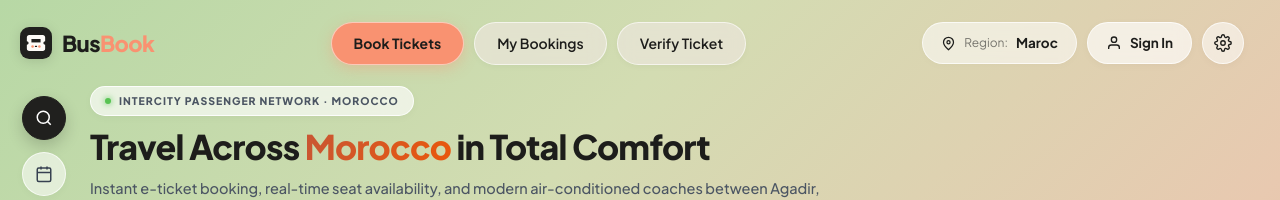
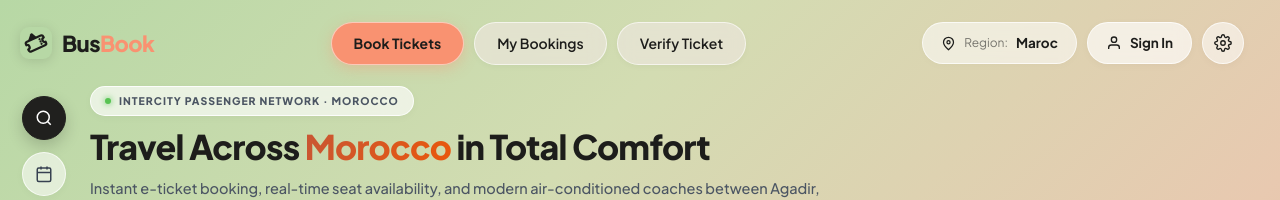
Before and after one commit to MohamedOuadra/busbook-webservices, an Angular app in the folder busbook-angular-frontend/: page / in a window 1280 px wide. Shown: the top 200 px of the page. Built offline with nearby package versions, Linux system fonts and the light colour scheme; no server answers.

Commit message:
feat(branding): update app logo to tilted ticket voucher icon on sage green badge

```diff
--- a/busbook-angular-frontend/src/app/layouts/admin-layout/admin-layout.html
+++ b/busbook-angular-frontend/src/app/layouts/admin-layout/admin-layout.html
@@ -4,13 +4,19 @@
     <!-- Brand Logo -->
     <a routerLink="/admin" class="admin-brand" aria-label="BusBook Administration">
       <div class="brand-badge">
-        <svg viewBox="0 0 28 28" fill="none" class="brand-svg">
-          <rect width="28" height="28" rx="8" fill="#20201E"/>
-          <path d="M6 9C6 7.89 6.89 7 8 7H20C21.11 7 22 7.89 22 9V12.5C21.17 12.5 20.5 13.17 20.5 14C20.5 14.83 21.17 15.5 22 15.5V19C22 20.11 21.11 21 20 21H8C6.89 21 6 20.11 6 19V15.5C6.83 15.5 7.5 14.83 7.5 14C7.5 13.17 6.83 12.5 6 12.5V9Z" fill="#FDFBF7"/>
-          <path d="M10 10.5H18V13.5H10V10.5Z" fill="#20201E"/>
-          <circle cx="11" cy="17" r="1.1" fill="#F99271"/>
-          <circle cx="17" cy="17" r="1.1" fill="#F99271"/>
-          <rect x="13" y="16.5" width="2" height="1" rx="0.5" fill="#20201E"/>
+        <svg viewBox="0 0 32 32" fill="none" class="brand-svg">
+          <rect width="32" height="32" rx="9" fill="#B7D8A5"/>
+          <g transform="rotate(-24 16 16.5)">
+            <!-- Flap arrière du ticket -->
+            <path d="M 9.5 11.2 L 14.5 5.8 C 15.1 5.2 16.1 5.2 16.7 5.8 L 19.2 11.2 Z" fill="#1D1D1B"/>
+            <!-- Corps principal du ticket -->
+            <path d="M 8.5 11.2 L 23.5 11.2 C 24.6 11.2 25.5 12.1 25.5 13.2 L 25.5 14.2 A 2.3 2.3 0 0 0 25.5 18.8 L 25.5 19.8 C 25.5 20.9 24.6 21.8 23.5 21.8 L 8.5 21.8 C 7.4 21.8 6.5 20.9 6.5 19.8 L 6.5 18.8 A 2.3 2.3 0 0 0 6.5 14.2 L 6.5 13.2 C 6.5 12.1 7.4 11.2 8.5 11.2 Z"
+                  fill="#B7D8A5" stroke="#1D1D1B" stroke-width="2.2" stroke-linecap="round" stroke-linejoin="round"/>
+            <!-- Points de perforation -->
+            <circle cx="21" cy="14" r="1.1" fill="#1D1D1B"/>
+            <circle cx="21" cy="16.5" r="1.1" fill="#1D1D1B"/>
+            <circle cx="21" cy="19" r="1.1" fill="#1D1D1B"/>
+          </g>
         </svg>
       </div>
       <span class="brand-text">Bus<span class="brand-highlight">Book</span></span>
--- a/busbook-angular-frontend/src/app/layouts/auth-layout/auth-layout.html
+++ b/busbook-angular-frontend/src/app/layouts/auth-layout/auth-layout.html
@@ -3,15 +3,19 @@
   <header class="auth-topbar">
     <a routerLink="/" class="auth-brand" aria-label="BusBook Home">
       <div class="brand-badge">
-        <svg viewBox="0 0 28 28" fill="none" class="brand-svg">
-          <rect width="28" height="28" rx="8" fill="#20201E"/>
-          <!-- Ticket voucher shape with side notches -->
-          <path d="M6 9C6 7.89 6.89 7 8 7H20C21.11 7 22 7.89 22 9V12.5C21.17 12.5 20.5 13.17 20.5 14C20.5 14.83 21.17 15.5 22 15.5V19C22 20.11 21.11 21 20 21H8C6.89 21 6 20.11 6 19V15.5C6.83 15.5 7.5 14.83 7.5 14C7.5 13.17 6.83 12.5 6 12.5V9Z" fill="#FDFBF7"/>
-          <!-- Sleek bus cabin silhouette -->
-          <path d="M10 10.5H18V13.5H10V10.5Z" fill="#20201E"/>
-          <circle cx="11" cy="17" r="1.1" fill="#F99271"/>
-          <circle cx="17" cy="17" r="1.1" fill="#F99271"/>
-          <rect x="13" y="16.5" width="2" height="1" rx="0.5" fill="#20201E"/>
+        <svg viewBox="0 0 32 32" fill="none" class="brand-svg">
+          <rect width="32" height="32" rx="9" fill="#B7D8A5"/>
+          <g transform="rotate(-24 16 16.5)">
+            <!-- Flap arrière du ticket -->
+            <path d="M 9.5 11.2 L 14.5 5.8 C 15.1 5.2 16.1 5.2 16.7 5.8 L 19.2 11.2 Z" fill="#1D1D1B"/>
+            <!-- Corps principal du ticket -->
+            <path d="M 8.5 11.2 L 23.5 11.2 C 24.6 11.2 25.5 12.1 25.5 13.2 L 25.5 14.2 A 2.3 2.3 0 0 0 25.5 18.8 L 25.5 19.8 C 25.5 20.9 24.6 21.8 23.5 21.8 L 8.5 21.8 C 7.4 21.8 6.5 20.9 6.5 19.8 L 6.5 18.8 A 2.3 2.3 0 0 0 6.5 14.2 L 6.5 13.2 C 6.5 12.1 7.4 11.2 8.5 11.2 Z"
+                  fill="#B7D8A5" stroke="#1D1D1B" stroke-width="2.2" stroke-linecap="round" stroke-linejoin="round"/>
+            <!-- Points de perforation -->
+            <circle cx="21" cy="14" r="1.1" fill="#1D1D1B"/>
+            <circle cx="21" cy="16.5" r="1.1" fill="#1D1D1B"/>
+            <circle cx="21" cy="19" r="1.1" fill="#1D1D1B"/>
+          </g>
         </svg>
       </div>
       <span class="brand-text">Bus<span class="brand-highlight">Book</span></span>
--- a/busbook-angular-frontend/src/app/shared/components/navbar/navbar.html
+++ b/busbook-angular-frontend/src/app/shared/components/navbar/navbar.html
@@ -3,15 +3,19 @@
   <!-- Logo -->
   <a routerLink="/" class="brand" aria-label="BusBook Home">
     <div class="brand-badge">
-      <svg viewBox="0 0 28 28" fill="none" class="brand-svg">
-        <rect width="28" height="28" rx="8" fill="#20201E"/>
-        <!-- Ticket voucher shape with side notches -->
-        <path d="M6 9C6 7.89 6.89 7 8 7H20C21.11 7 22 7.89 22 9V12.5C21.17 12.5 20.5 13.17 20.5 14C20.5 14.83 21.17 15.5 22 15.5V19C22 20.11 21.11 21 20 21H8C6.89 21 6 20.11 6 19V15.5C6.83 15.5 7.5 14.83 7.5 14C7.5 13.17 6.83 12.5 6 12.5V9Z" fill="#FDFBF7"/>
-        <!-- Sleek bus cabin silhouette -->
-        <path d="M10 10.5H18V13.5H10V10.5Z" fill="#20201E"/>
-        <circle cx="11" cy="17" r="1.1" fill="#F99271"/>
-        <circle cx="17" cy="17" r="1.1" fill="#F99271"/>
-        <rect x="13" y="16.5" width="2" height="1" rx="0.5" fill="#20201E"/>
+      <svg viewBox="0 0 32 32" fill="none" class="brand-svg">
+        <rect width="32" height="32" rx="9" fill="#B7D8A5"/>
+        <g transform="rotate(-24 16 16.5)">
+          <!-- Flap arrière du ticket -->
+          <path d="M 9.5 11.2 L 14.5 5.8 C 15.1 5.2 16.1 5.2 16.7 5.8 L 19.2 11.2 Z" fill="#1D1D1B"/>
+          <!-- Corps principal du ticket -->
+          <path d="M 8.5 11.2 L 23.5 11.2 C 24.6 11.2 25.5 12.1 25.5 13.2 L 25.5 14.2 A 2.3 2.3 0 0 0 25.5 18.8 L 25.5 19.8 C 25.5 20.9 24.6 21.8 23.5 21.8 L 8.5 21.8 C 7.4 21.8 6.5 20.9 6.5 19.8 L 6.5 18.8 A 2.3 2.3 0 0 0 6.5 14.2 L 6.5 13.2 C 6.5 12.1 7.4 11.2 8.5 11.2 Z"
+                fill="#B7D8A5" stroke="#1D1D1B" stroke-width="2.2" stroke-linecap="round" stroke-linejoin="round"/>
+          <!-- Points de perforation -->
+          <circle cx="21" cy="14" r="1.1" fill="#1D1D1B"/>
+          <circle cx="21" cy="16.5" r="1.1" fill="#1D1D1B"/>
+          <circle cx="21" cy="19" r="1.1" fill="#1D1D1B"/>
+        </g>
       </svg>
     </div>
     <span class="brand-text">Bus<span class="brand-highlight">Book</span></span>
```
